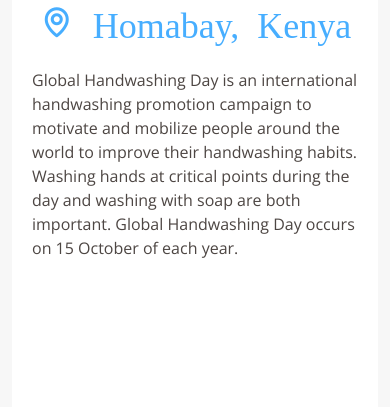
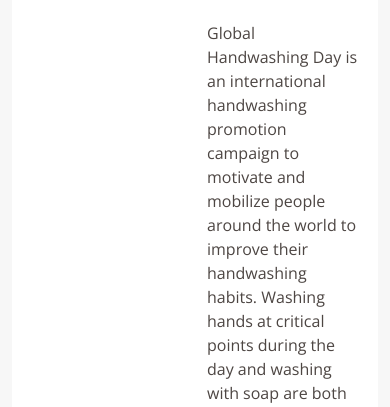
Before and after one commit to LabGich/seprefactor, a CodeIgniter app: page /database/Home/Events in a window 390 px wide. Shown: the part 1382-1789 px from the top of the page. Run offline with CodeIgniter, Linux system fonts and the light colour scheme.

Commit message:
refactor

```diff
--- a/application/views/blog.php
+++ b/application/views/blog.php
@@ -20,7 +20,6 @@ defined('BASEPATH') or exit('No direct script access allowed');
 
                 <div class="d-flex justify-content-between align-items-center">
                     <ol>
-                        <li><a href="/Home">Home</a></li>
                         <li>Blog</li>
                     </ol>
                 </div>
--- a/application/views/communitydevelopment.php
+++ b/application/views/communitydevelopment.php
@@ -21,7 +21,6 @@ defined('BASEPATH') or exit('No direct script access allowed');
                 <div class="d-flex justify-content-between align-items-center">
 
                     <ol>
-                        <li><a href="/Home">Home</a></li>
                         <li>Community Development</li>
                     </ol>
                 </div>
--- a/application/views/contact.php
+++ b/application/views/contact.php
@@ -20,7 +20,6 @@ defined('BASEPATH') or exit('No direct script access allowed');
                 <div class="d-flex justify-content-between align-items-center">
 
                     <ol>
-                        <li><a href="/Home">Home</a></li>
                         <li>Contact Us</li>
                     </ol>
                 </div>
--- a/application/views/events.php
+++ b/application/views/events.php
@@ -20,7 +20,6 @@ defined('BASEPATH') or exit('No direct script access allowed');
                 <div class="d-flex justify-content-between align-items-center">
 
                     <ol>
-                        <li><a href="/Home">Home</a></li>
                         <li>Events</li>
                     </ol>
                 </div>
@@ -30,21 +29,22 @@ defined('BASEPATH') or exit('No direct script access allowed');
 
         <section id="services" class="services section-bg">
             <div class="container" data-aos="fade-up">
-                <div class="row">
-                    <div class="col-lg-4 col-md-6 d-flex align-items-stretch" data-aos="zoom-in" data-aos-delay="100">
+
+                <div class="col-lg-12 col-md-12 d-flex align-items-stretch" data-aos="zoom-in" data-aos-delay="100">
                     <div class="icon-box iconbox-blue">
                         <div class="meta-date p-3">
                             <div class="date">28</div>
                             <div class="month">May</div>
                         </div>
-                            <div class="media">
+                        <div class="row">
+                            <div class="media col-6">
                                 <img class="img-fluid" src="/assets/uploads/2021/05/20210504_112309.jpg" alt="" style="height: 281px;" />
                             </div>
-                            <div class="body-content">
+                            <div class="body-content col-6">
 
                                 <h3> MENSTRUAL HYGIENE DAY </h3>
                                 <span class="date"><i class="bx bx-timer bx-md"> 12:00 - 17:00</i> </span>
-                                <span class="location"><i class="bx bx-map bx-md"> Homabay, Kenya</i>  </span>
+                                <span class="location"><i class="bx bx-map bx-md"> Homabay, Kenya</i> </span>
                                 <br>
                                 <br>
                                 <div class="text" style="text-align: left;">
@@ -53,21 +53,24 @@ defined('BASEPATH') or exit('No direct script access allowed');
                             </div>
                         </div>
                     </div>
-
-                    <div class="col-lg-4 col-md-6 d-flex align-items-stretch" data-aos="zoom-in" data-aos-delay="100">
+                </div>
+                <br>
+                <br>
+                <div class="col-lg-12 col-md-12 d-flex align-items-stretch" data-aos="zoom-in" data-aos-delay="100">
                     <div class="icon-box iconbox-blue">
                         <div class="meta-date p-3">
                             <div class="date">15</div>
                             <div class="month">OCTOBER</div>
                         </div>
-                            <div class="media">
+                        <div class="row">
+                            <div class="media col-6">
                                 <img class="img-fluid" src="/assets/uploads/2021/05/20210504_110154.jpg" alt="" style="height: 281px;" />
                             </div>
-                            <div class="body-content">
+                            <div class="body-content col-6">
 
                                 <h3>WORLD HAND WASHING DAY</h3>
-                                <span class="date"><i class="bx bx-timer bx-md"> 09:00 - 14:00</i>  </span>
-                                <span class="location"><i class="bx bx-map bx-md"> Homabay, Kenya</i>  </span>
+                                <span class="date"><i class="bx bx-timer bx-md"> 09:00 - 14:00</i> </span>
+                                <span class="location"><i class="bx bx-map bx-md"> Homabay, Kenya</i> </span>
                                 <br>
                                 <br>
                                 <div class="text" style="text-align: left;">
@@ -76,24 +79,25 @@ defined('BASEPATH') or exit('No direct script access allowed');
                             </div>
                         </div>
                     </div>
+                </div>
 
-                    <div class="col-lg-4 col-md-6 d-flex align-items-stretch" data-aos="zoom-in" data-aos-delay="100">
+                <br>
+                <br>
+                <div class="col-lg-12 col-md-12 d-flex align-items-stretch" data-aos="zoom-in" data-aos-delay="100">
                     <div class="icon-box iconbox-blue">
-                            <div class="meta-date p-3">
-                                <div class="date">2021 </div>
-                                <div class="month">Jan - Date</div>
-                            </div>
-                            <div class="media">
+                        <div class="row">
+                            <div class="media col-6">
                                 <img class="img-fluid" src="/assets/uploads/2021/05/20210504_105701.jpg" alt="" style="height: 281px;" />
                             </div>
-                            <div class="body-content">
+                            <div class="body-content col-6">
+
                                 <h3> Past Events</h3>
                                 <span class="date"><i class="bx bx-timer bx-md"> 08:00 - 12:00</i> </span>
-                                <span class="location"><i class="bx bx-map bx-md"> Homabay, Kenya</i>  </span>
+                                <span class="location"><i class="bx bx-map bx-md"> Homabay, Kenya</i> </span>
                                 <br>
                                 <br>
                                 <div class="text" style="text-align: left;">
-                                    20 FEBRUARY 2021-SEP WOMEN SOCCER TRIALS
+                                    <p>20 FEBRUARY 2021-SEP WOMEN SOCCER TRIALS
                                         <br>
                                         22 ND MARCH-WORLD WATER DAY
                                         <br>
@@ -105,11 +109,14 @@ defined('BASEPATH') or exit('No direct script access allowed');
                                         <br>
                                         1 MAY 2021 – BUYA’s HIV/AIDS AWARENESS AND
                                         <br>
+                                    </p>
                                 </div>
                             </div>
                         </div>
                     </div>
                 </div>
+
+
             </div>
         </section>
         <div class="container-fliud p-2" data-aos="fade-up">
--- a/application/views/healthhygiene.php
+++ b/application/views/healthhygiene.php
@@ -21,8 +21,7 @@ defined('BASEPATH') or exit('No direct script access allowed');
                 <div class="d-flex justify-content-between align-items-center">
 
                     <ol>
-                        <li><a href="/Home">Home</a></li>
-                        <li>Health and Hygiene</li>
+                         <li>Health and Hygiene</li>
                     </ol>
                 </div>
 
--- a/application/views/menu.php
+++ b/application/views/menu.php
@@ -11,11 +11,15 @@
 				<li><a href="/Home" <?php if ($_SESSION['page'] == 'homepage') {  ?> class="active" <?php } ?>>Home</a></li>
 				<li class="dropdown"><a href="/Home/About" <?php if ($_SESSION['page'] == 'about') {  ?> class="active" <?php } ?>><span>About</span> <i class="bi bi-chevron-down"></i></a>
 					<ul>
-						<li><a href="/Home/About">About Us</a></li>
-						<li><a href="/Home/About#team">Staff & Volunteers</a></li>
+						<li><a href="/Home/About">Overview</a></li>
+						<li><a href="/Home/About#headingOneorigin">Core Principles</a></li>
+						<li><a href="/Home/About#impact">Our Impact</a></li>
+						<li><a href="/Home/About#team">Our Team</a></li>
+						<li><a href="/Home/About#partners">Partners</a></li>
+						<li><a href="/Home/About#headingOneorigin">Our History</a></li>
 					</ul>
 				</li>
-				<li class="dropdown"><a href="#"><span>Programs/Projects/Causes</span> <i class="bi bi-chevron-down"></i></a>
+				<li class="dropdown"><a href="#"><span>Programs</span> <i class="bi bi-chevron-down"></i></a>
 					<ul>
 						<li><a <?php if ($_SESSION['page'] == 'sexualhealth') {  ?> class="active" <?php } ?> href="/Home/sexualhealth">Sexual and Reproductive Health</a></li>
 						<li><a <?php if ($_SESSION['page'] == 'healthhygiene') {  ?> class="active" <?php } ?> href="/Home/healthhygiene">Health and Hygiene</a></li>
--- a/application/views/sexualhealth.php
+++ b/application/views/sexualhealth.php
@@ -20,7 +20,6 @@ defined('BASEPATH') or exit('No direct script access allowed');
 
                 <div class="d-flex justify-content-between align-items-center">
                     <ol>
-                        <li><a href="/Home">Home</a></li>
                         <li>Sexual and Reproductive Health</li>
                     </ol>
                 </div>
--- a/application/views/soccer.php
+++ b/application/views/soccer.php
@@ -21,7 +21,6 @@ defined('BASEPATH') or exit('No direct script access allowed');
                 <div class="d-flex justify-content-between align-items-center">
 
                     <ol>
-                        <li><a href="/Home">Home</a></li>
                         <li>Soccer/Football Program</li>
                     </ol>
                 </div>
--- a/application/views/youth-self-help.php
+++ b/application/views/youth-self-help.php
@@ -20,7 +20,6 @@ defined('BASEPATH') or exit('No direct script access allowed');
 
                 <div class="d-flex justify-content-between align-items-center">
                     <ol>
-                        <li><a href="/Home">Home</a></li>
                         <li>Youth Self-Help Agriculture Program</li>
                     </ol>
                 </div>
--- a/assets/css/style.css
+++ b/assets/css/style.css
@@ -920,7 +920,7 @@ section {
 }
 
 .services .iconbox-blue i {
-    color: #47aeff;
+    color: #006400;
 }
 
 .services .iconbox-blue:hover .icon i {
```
Also changed, not shown: other parts of assets/css/style.css (+11 -11 lines), application/views/about.php (+4 -5 lines), application/views/homepage.php (+11 -24 lines). Lines whose indentation alone changed are shown as unchanged.
